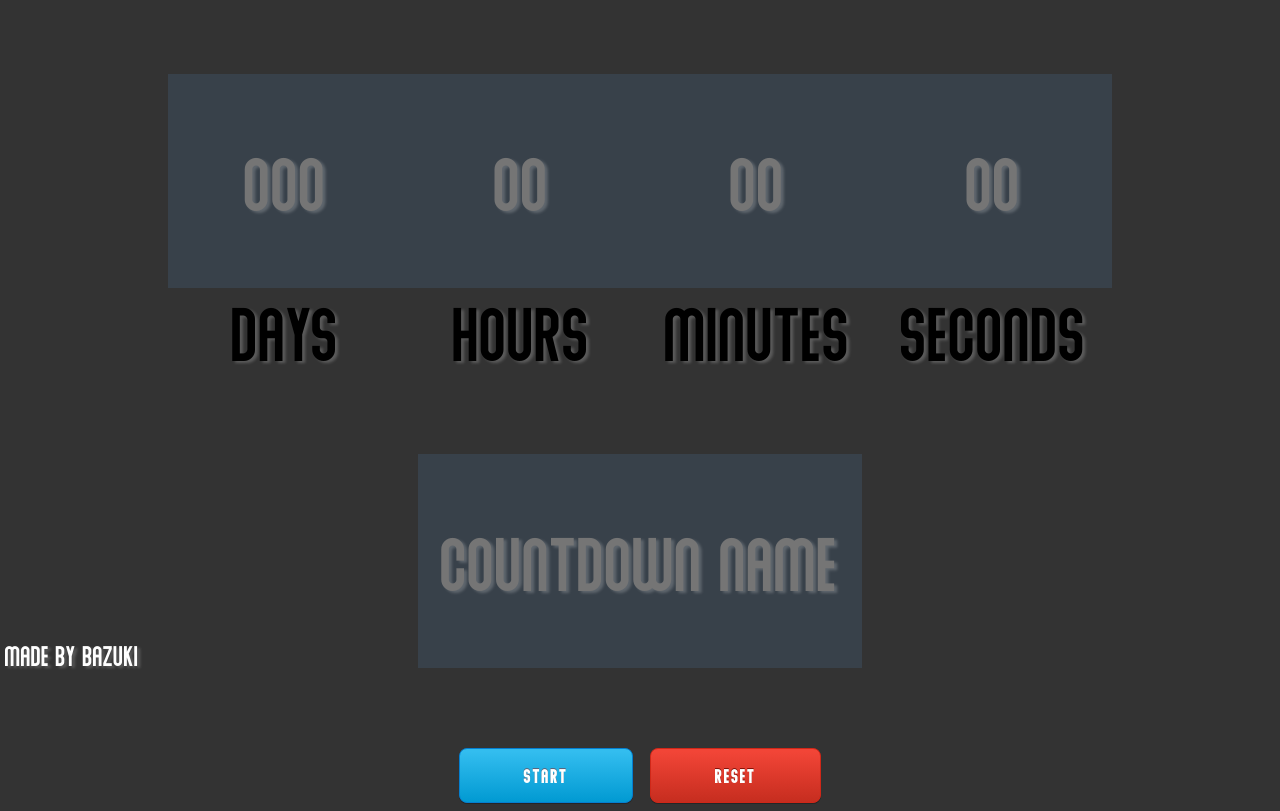
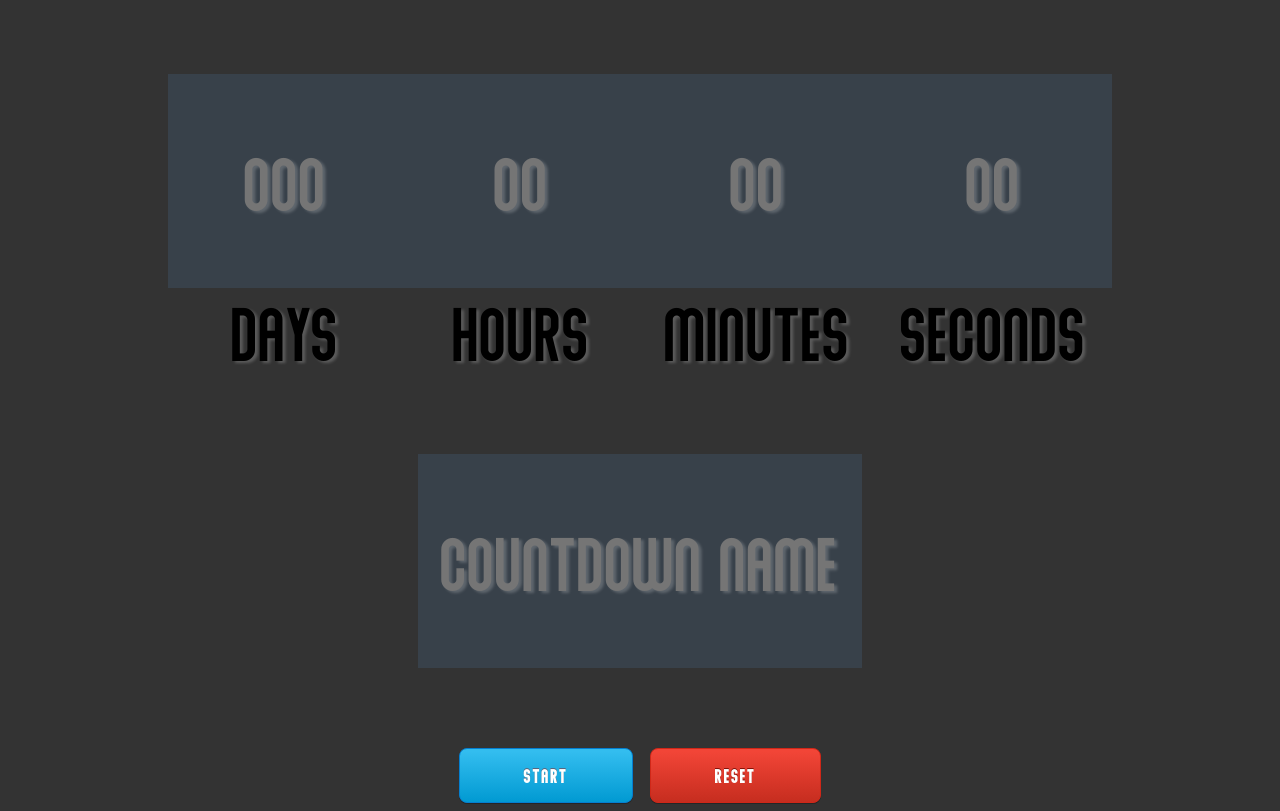
Before and after one commit to Bazuk1/Countdown-Creator, a plain HTML site: page index.html in a window 1280 px wide. Shown: the part 124-935 px from the top of the page. Drawn offline with Linux system fonts and the light colour scheme.

Commit message:
Update index.html

```diff
--- a/index.html
+++ b/index.html
@@ -39,9 +39,6 @@
 <button class="resetButton" onClick="Reset()">Reset</button>
 </div>
 <p id="Result" class="result"></p>
-<div class="corner">
-    <a>Made by Bazuki</a>
-    </div>
 <script src="script.js"></script>
 
 
```
